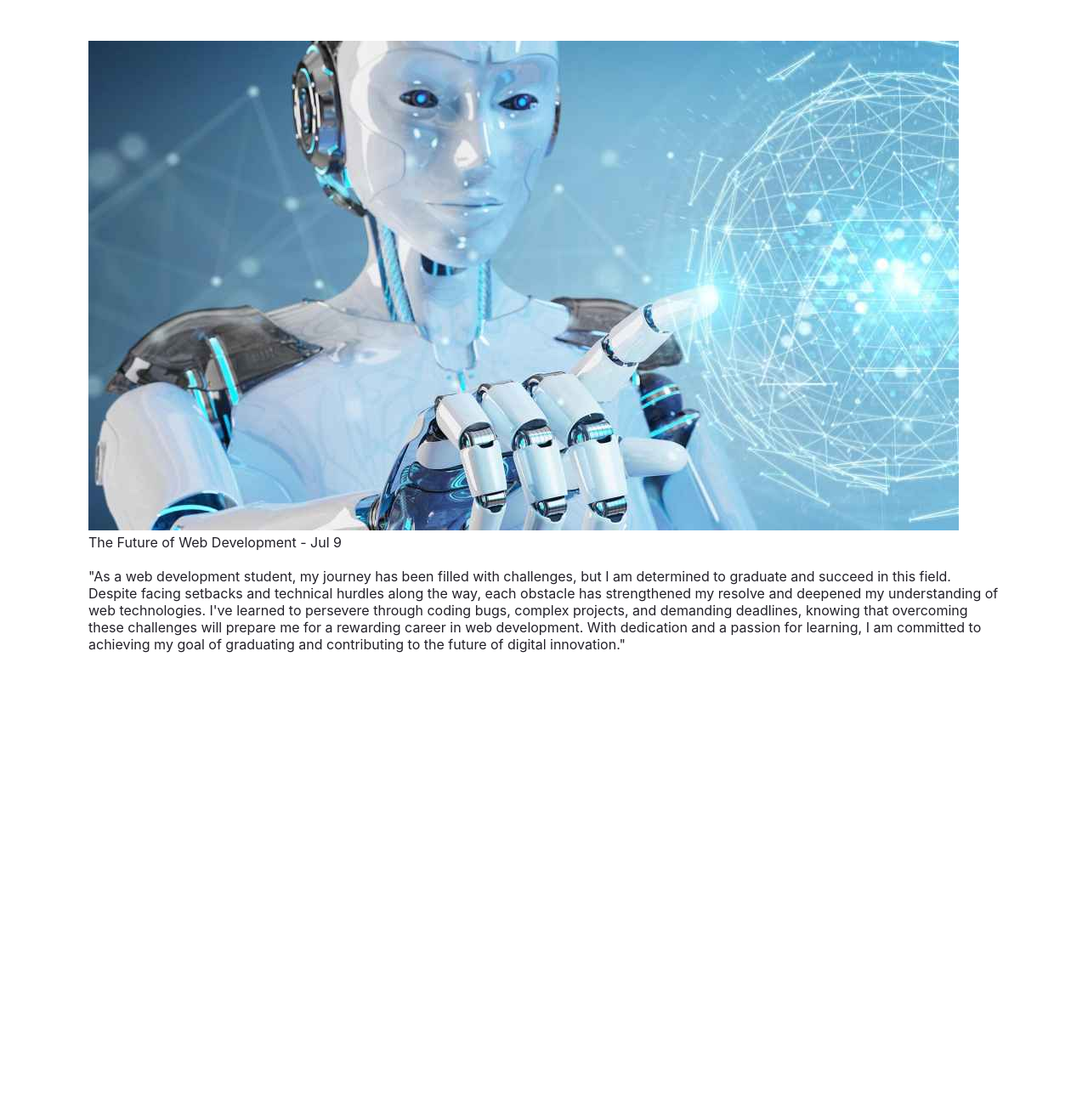
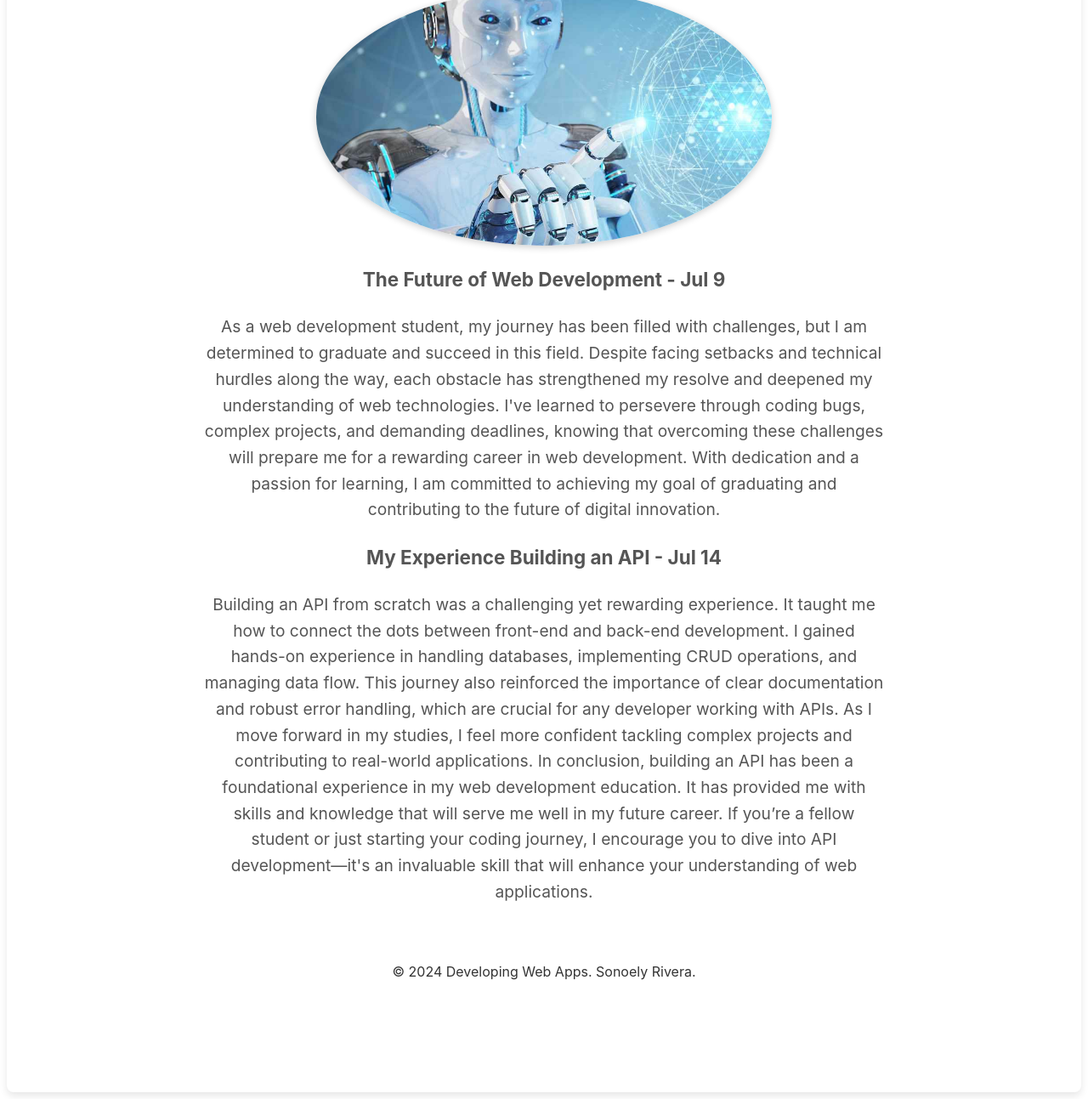
Before and after one commit to RiveraSonoely-FS/memory-lane, a Gatsby site: page / in a window 1280 px wide. Shown: the part 198-1491 px from the top of the page at 85% size. Before the commit the page ends 1138 px from the top, so only its background shows below. Built offline with nearby package versions, Linux system fonts and the light colour scheme; Gatsby itself is replaced by a stand-in of ours.

Commit message:
updated styling and article

```diff
--- a/src/pages/index.js
+++ b/src/pages/index.js
@@ -1,49 +1,89 @@
-import * as React from "react"
+import * as React from "react";
 import robotPic from "../images/robot.jpg";
 
 const pageStyles = {
   color: "#232129",
   padding: "96px",
   fontFamily: "-apple-system, Roboto, sans-serif, serif",
-}
+  height: "auto",
+  textAlign: "center",
+  borderRadius: "8px",
+  boxShadow: "0 4px 10px rgba(0, 0, 0, 0.1)",
+};
+
 const headingStyles = {
   marginTop: 0,
-  marginBottom: 64,
-  maxWidth: 320,
-}
+  marginBottom: 32,
+  fontSize: "2.5rem",
+  color: "#333",
+};
 
 const paragraphStyles = {
   marginBottom: 48,
-}
+  fontSize: "1.2rem",
+  lineHeight: "1.6",
+  maxWidth: "800px",
+  margin: "0 auto",
+  color: "#555",
+};
 
 const pictureStyles = {
-  size: "10px",
-  display: "center"
-}
+  width: "50%",
+  display: "block",
+  margin: "20px auto",
+  borderRadius: "50%",
+  boxShadow: "0 2px 8px rgba(0, 0, 0, 0.2)",
+};
+const footerStyles = {
+  marginTop: "32px",
+  padding: "20px",
+  backgroundColor: "#fff",
+  color: "#333",
+  bottom: 0,
+  width: "auto",
+  textAlign: "center",
+};
 
 const HomePage = () => {
   return (
     <main style={pageStyles}>
       <h1 style={headingStyles}>Welcome to Memory Lane</h1>
-      <p style={paragraphStyles}>
-      <div>
-      <img src={robotPic} style={pictureStyles} alt="Robot"/>
+      <img src={robotPic} style={pictureStyles} alt="Robot" />
+      <div style={paragraphStyles}>
+        <h3>The Future of Web Development - Jul 9</h3>
+        {process.env.NODE_ENV === "development" && (
+          <p>
+            As a web development student, my journey has been filled with challenges, but I am determined to graduate and succeed in this
+            field. Despite facing setbacks and technical hurdles along the way, each obstacle has strengthened my resolve and deepened my
+            understanding of web technologies. I've learned to persevere through coding bugs, complex projects, and demanding deadlines,
+            knowing that overcoming these challenges will prepare me for a rewarding career in web development. With dedication and a
+            passion for learning, I am committed to achieving my goal of graduating and contributing to the future of digital innovation.
+          </p>
+
+        )}
+        <h3>My Experience Building an API - Jul 14</h3>
+        {process.env.NODE_ENV === "development" && (
+          <p>
+            Building an API from scratch was a challenging yet rewarding experience. It taught me how to connect the dots between front-end
+            and back-end development. I gained hands-on experience in handling databases, implementing CRUD operations, and managing data flow.
+
+            This journey also reinforced the importance of clear documentation and robust error handling, which are crucial for any developer
+            working with APIs. As I move forward in my studies, I feel more confident tackling complex projects and contributing to real-world applications.
+
+            In conclusion, building an API has been a foundational experience in my web development education. It has provided me with skills and knowledge
+            that will serve me well in my future career. If you’re a fellow student or just starting your coding journey, I encourage you to dive into API
+            development—it's an invaluable skill that will enhance your understanding of web applications.
+          </p>
+
+        )}
       </div>
-      The Future of Web Development - Jul 9
-        <br />
-        {process.env.NODE_ENV === "development" ? (
-          <>
-            <br />
-            "As a web development student, my journey has been filled with challenges, but I am determined to graduate and succeed in this field. Despite facing setbacks and technical hurdles along the way, each obstacle has strengthened my resolve and deepened my understanding of web technologies. I've learned to persevere through coding bugs, complex projects, and demanding deadlines, knowing that overcoming these challenges will prepare me for a rewarding career in web development. With dedication and a passion for learning, I am committed to achieving my goal of graduating and contributing to the future of digital innovation."
-            <br />
-          </>
-        ) : null}
-        <br />
-      </p>
+      <footer style={footerStyles}>
+        <p>© 2024 Developing Web Apps. Sonoely Rivera.</p>
+      </footer>
     </main>
-  )
-}
+  );
+};
 
-export default HomePage
+export default HomePage;
 
-export const Head = () => <title>Welcome</title>
+export const Head = () => <title>Welcome</title>;
```
